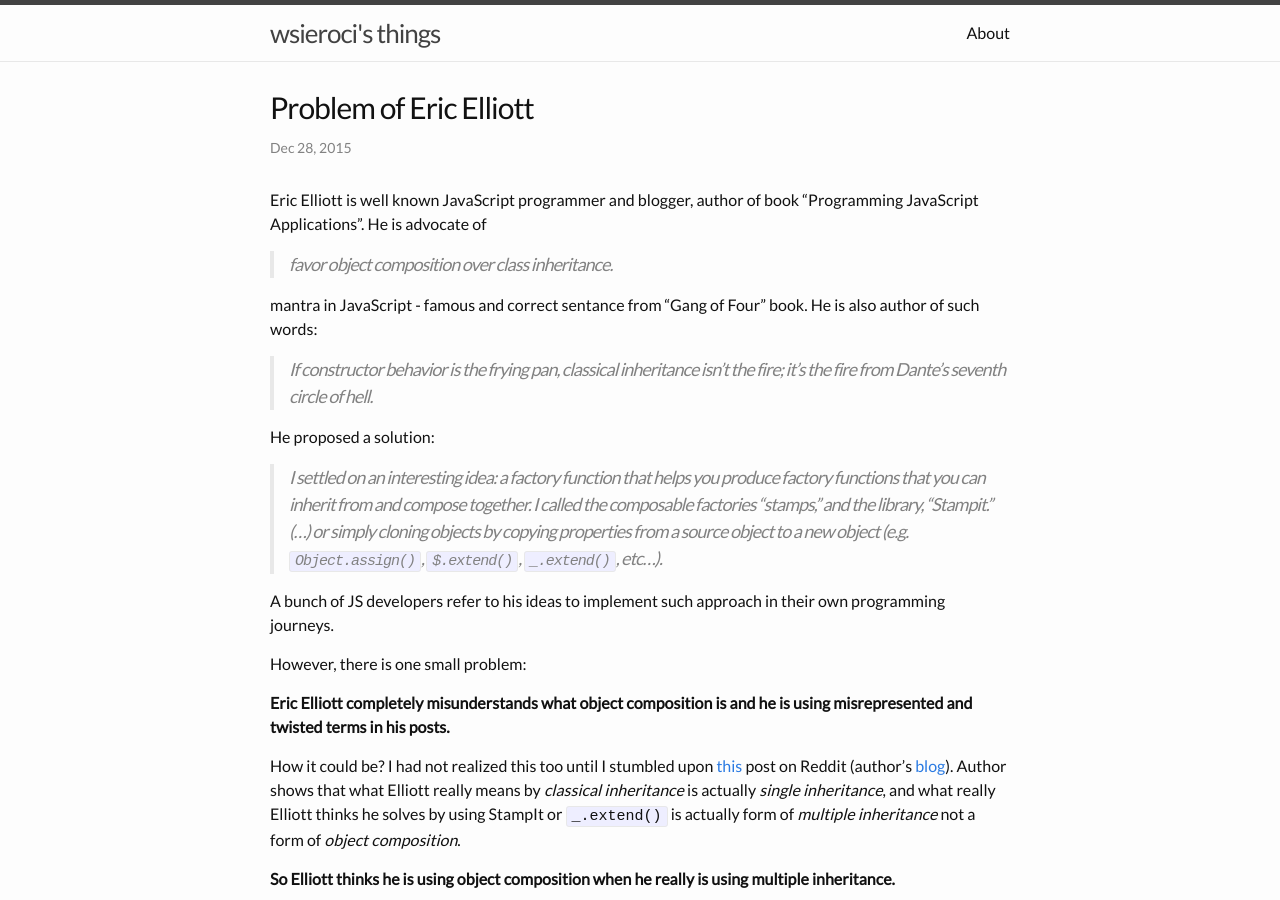
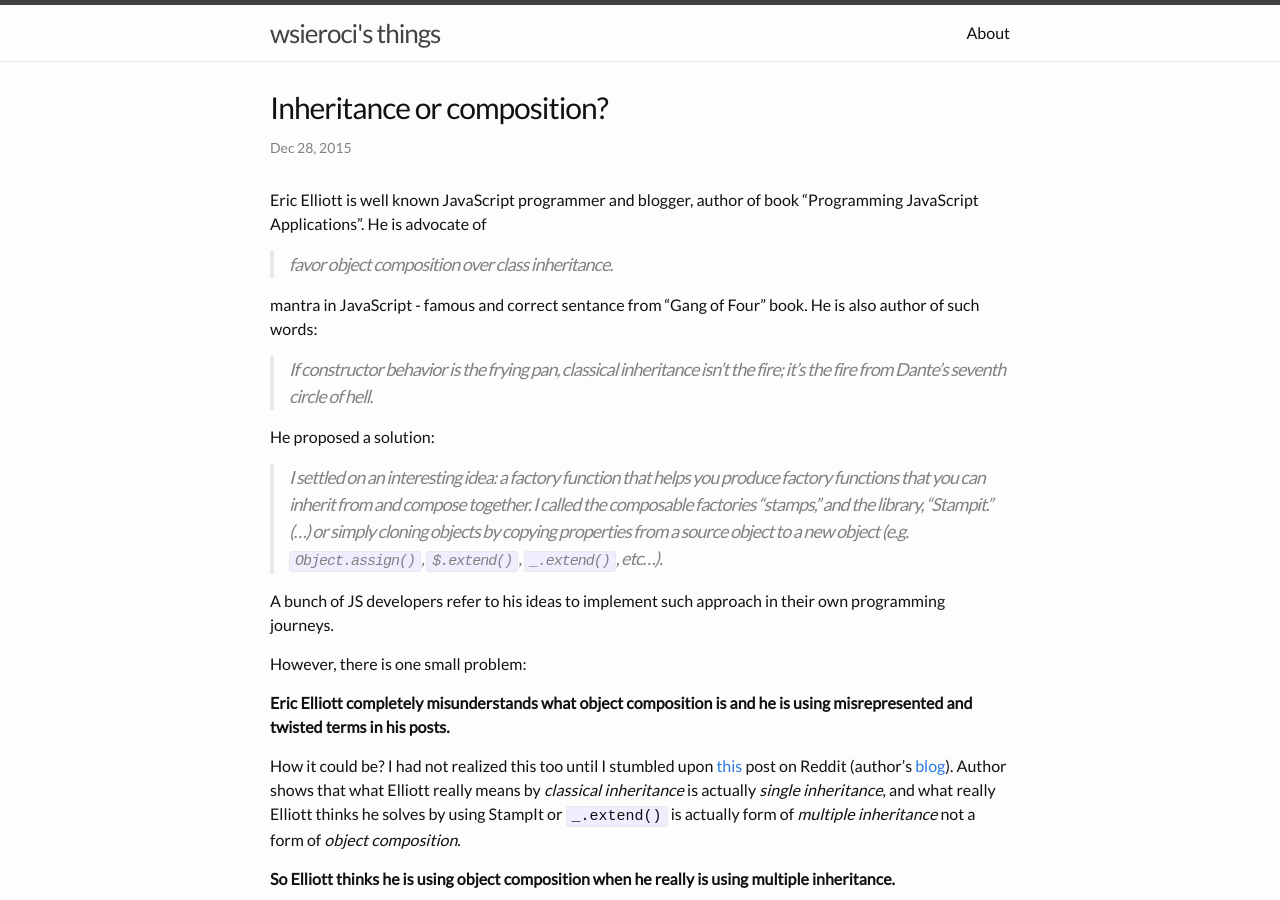
Before and after one commit to wsieroci/wsieroci.github.io, a Jekyll site: the page built from _posts/2015-12-28-inheritance-or-composition.markdown, in a window 1280 px wide and 900 px high. Built offline with Jekyll 4.4.1, drawn with Linux system fonts in a browser that asks for light colours.

Commit message:
Changing title name

```diff
--- a/_posts/2015-12-28-problem-of-eric-elliott.markdown
+++ b/_posts/2015-12-28-inheritance-or-composition.markdown
@@ -1,8 +1,8 @@
 ---
 layout: post
-title:  "Problem of Eric Elliott"
+title:  "Inheritance or composition?"
 date:   2015-12-28 01:14:29
-categories: elliott inheritance
+categories: elliott inheritance composition
 ---
 Eric Elliott is well known JavaScript programmer and blogger, author of book "Programming JavaScript Applications". He is advocate of
 
```
